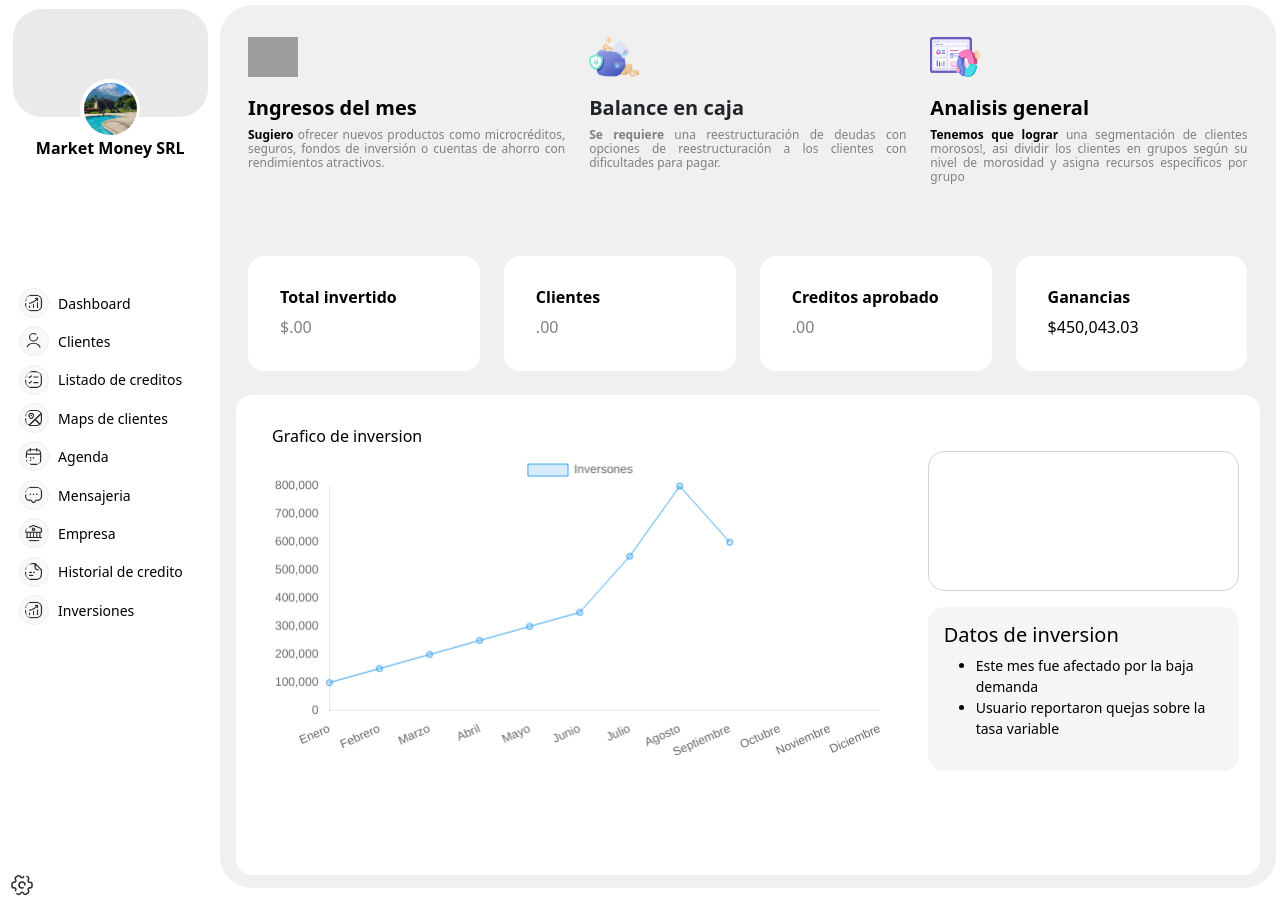
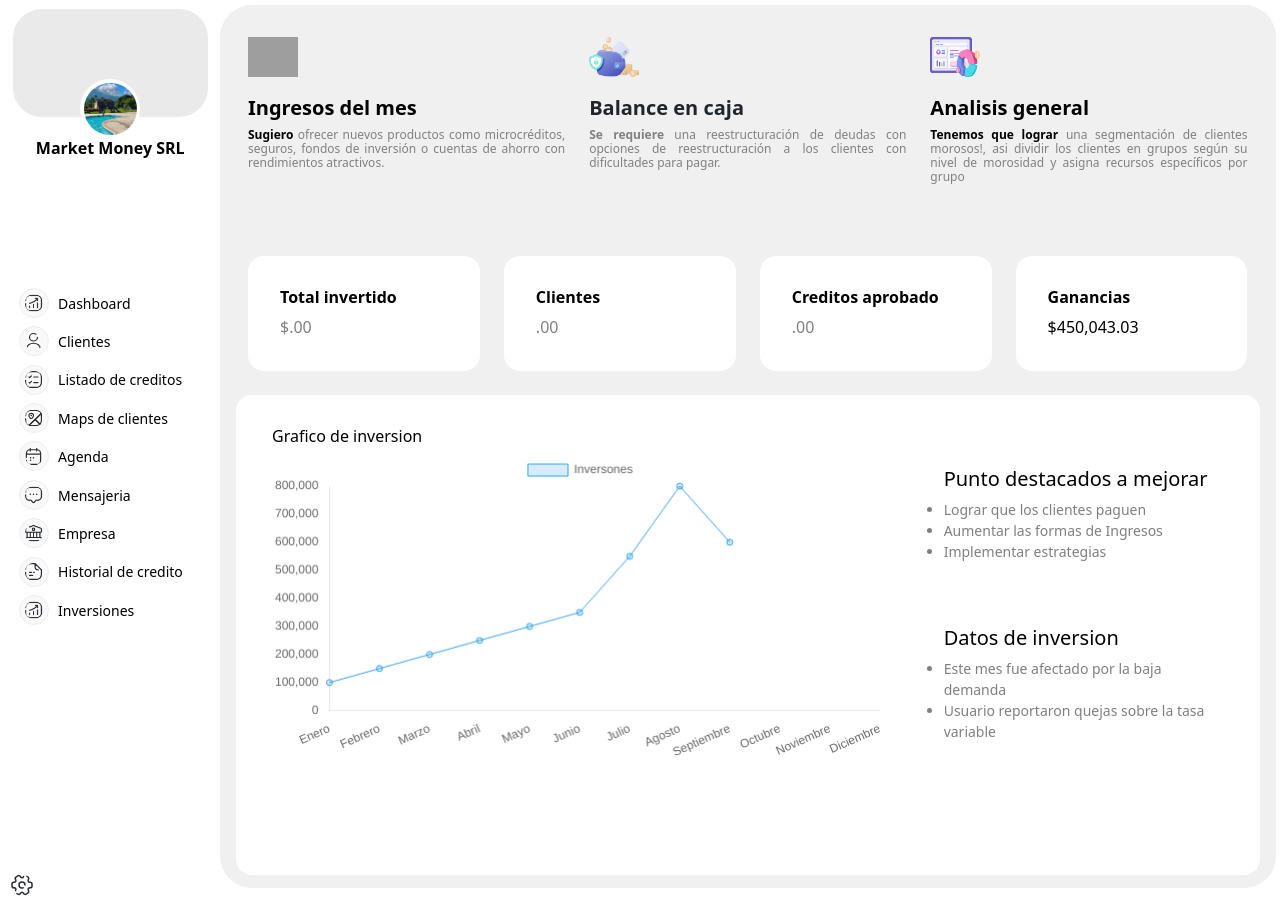
Before and after one commit to the-wandy-olivares/Money, a Django app: page / in a window 1280 px wide. Run offline with Django 5.2, Linux system fonts and the light colour scheme; some libraries are stand-ins or nearby versions; grey boxes are pictures that could not be loaded.

Commit message:
Actualizar estilos en el dashboard, mejorando la presentación y la legibilidad de los elementos

```diff
--- a/Easy/App/templates/dashboard/dashboard.html
+++ b/Easy/App/templates/dashboard/dashboard.html
@@ -186,32 +186,30 @@
                     </div>
                 </div>
                 <div class="col-md-4">
-                    <div class="card rounded-4 mt-5"
+                    <div class="card rounded-4 border-0 mt-5"
                     style="background-color: var(--bg-enfasis);">
-                        <div class="card-body">
-                            <h6 class="card-title text-white"
-                            style="
-                            font-family: Quicksand; font-weight: 800;
-                            font-weight: bolder; ">
-                                Punto destacados a mejorar</h6>
-                            <ul class="">
-                                <li class=" text-white" style="font-size: 14px;">Lograr que los clientes paguen</li>
-                                <li class=" text-white" style="font-size: 14px;"> Aumentar las formas de Ingresos </li>
-                                <li class=" text-white" style="font-size: 14px;"> Implementar estrategias</li>
+                        <div class="card-body ">
+                            <h5 class="card-title text-black"
+                            style="font-weight ">
+                                Punto destacados a mejorar</h5>
+                            <ul class="p-0">
+                                <li class=" text-black-50" style="font-size: 14px;">Lograr que los clientes paguen</li>
+                                <li class=" text-black-50" style="font-size: 14px;"> Aumentar las formas de Ingresos </li>
+                                <li class=" text-black-50" style="font-size: 14px;"> Implementar estrategias</li>
 
                             </ul>
                         </div>
                     </div>
                     <div class="card rounded-4 border-0 mt-3"
-                    style="background-color: #f5f5f5;">
-                        <div class="card-body">
+                    style="background-color: #ffffff;">
+                        <div class="card-body ">
                             <h5 class="card-title text-black"
                             style="">
                                Datos de inversion </h5>
-                            <ul class="">
-                                <li class=" text-black" style="font-size: 14px;">
+                            <ul class="p-0">
+                                <li class=" text-black-50 p-0" style="font-size: 14px;">
                                    Este mes fue afectado por la baja demanda </li>
-                                <li class=" text-black" style="font-size: 14px;">
+                                <li class=" text-black-50 p-0" style="font-size: 14px;">
                                     Usuario reportaron quejas sobre la tasa variable </li>
 
 
```
